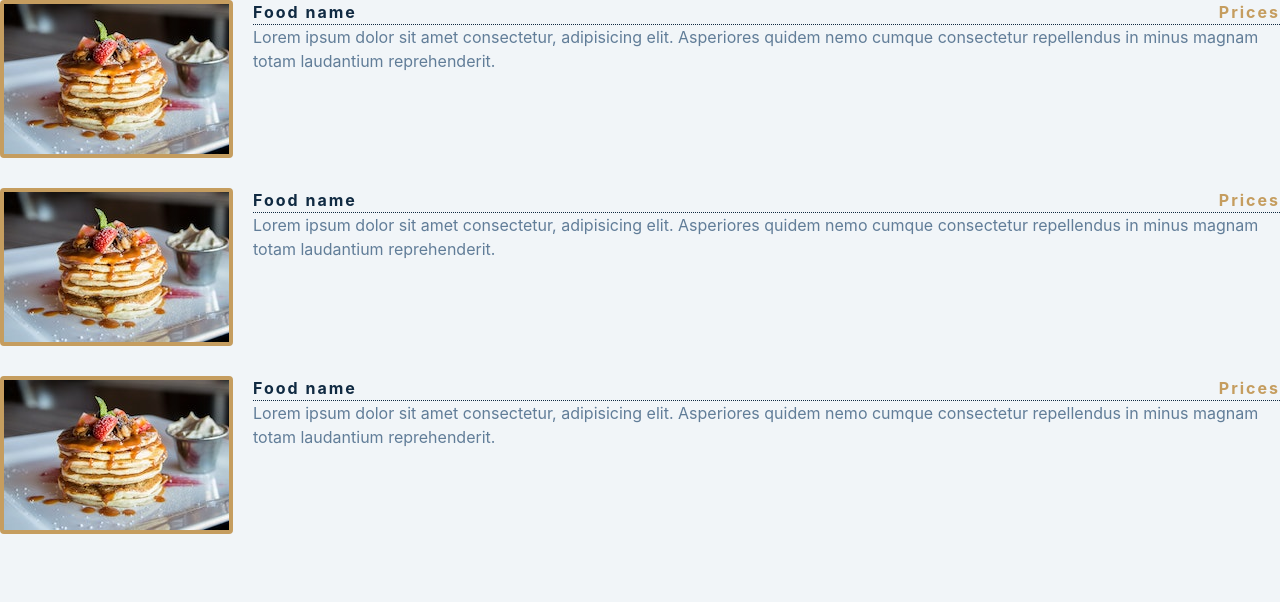
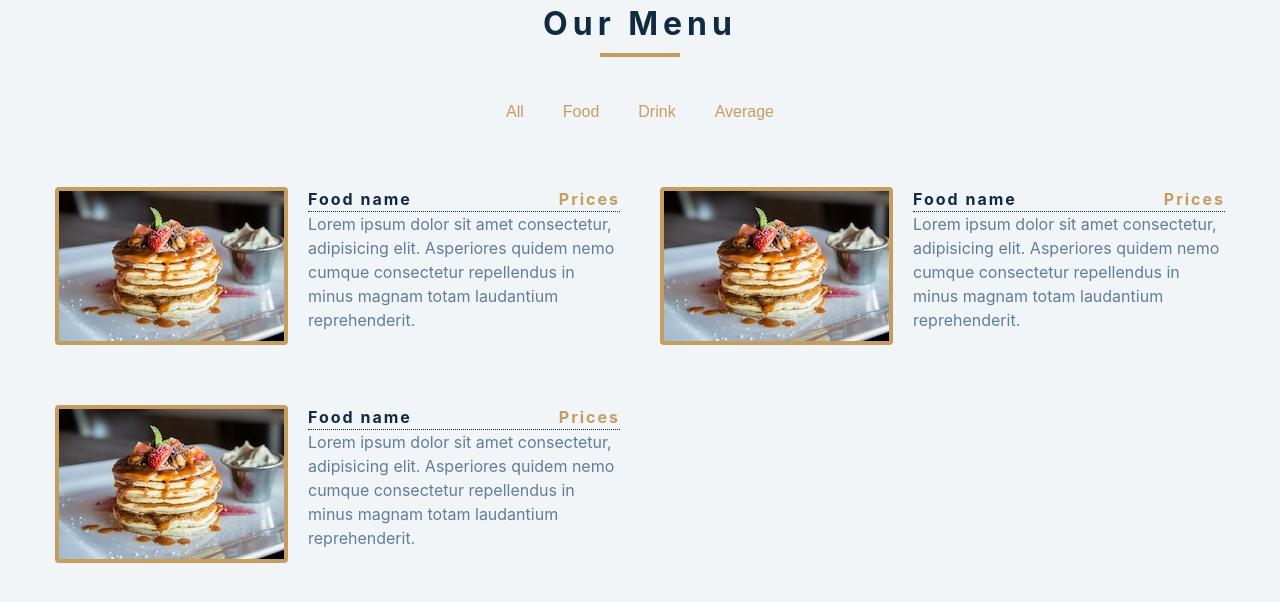
Before and after one commit to DoanhTran03/react-projects, a React (Vite) app: page / in a window 1280 px wide. Shown: the top 602 px of the page. Built offline with nearby package versions, Linux system fonts and the light colour scheme.

Commit message:
Build Menu component

```diff
--- a/src/App.tsx
+++ b/src/App.tsx
@@ -2,13 +2,14 @@ import { useState } from "react"
 import FoodItem from "./components/FoodItem"
 import CategoryTab from "./components/CategoryTab"
 import MenuGrid from "./components/MenuGrid"
+import Menu from "./components/Menu"
 
 function App() {
   const [count, setCount] = useState(0)
 
   return (
     <>
-    <MenuGrid></MenuGrid>
+    <Menu></Menu>
     </>
   )
 }
--- /dev/null
+++ b/src/components/Menu.tsx
@@ -0,0 +1,18 @@
+import React from 'react'
+import CategoryTab from './CategoryTab'
+import MenuGrid from './MenuGrid'
+
+const Menu = () => {
+  return (
+    <div className='menu'>
+        <div className="menu__heading">
+            <h1>Our Menu</h1>
+            <div className="line"></div>
+        </div>
+        <CategoryTab></CategoryTab>
+        <MenuGrid></MenuGrid>
+    </div>
+  )
+}
+
+export default Menu
--- a/src/index.css
+++ b/src/index.css
@@ -53,9 +53,14 @@ h4 {
 
 /*Category Tab*/
 .categoryTab {
+  margin-bottom: 2rem;
+  display: flex;
+  width: 100%;
+  justify-content: center;
   color: var(--primary-color);
 }
 .categoryTab__btn {
+  margin: 0 0.75rem;
   padding: 6px 12px;
   border-radius: 5px;
   border: 1.6px transparent solid;
@@ -71,6 +76,30 @@ h4 {
 }
 /*MenuGrid*/
 .menuGrid {
+  grid-template-columns: 1fr 1fr;
+  width: 100%;
+  max-width: 117rem;
   display: grid;
-  gap: 3rem 2rem;
+  gap: 6rem 4rem;
 }
+/*Menu*/
+.menu {
+  display: flex;
+  align-items: center;
+  flex-direction: column;
+  gap: 4rem;
+}
+.menu__heading {
+  letter-spacing: 0.5rem;
+  width: fit-content;
+  margin: 0 auto;
+}
+.menu__heading h1 {
+  margin-bottom: 0.5rem;
+}
+.menu__heading .line{
+  background-color: var(--primary-color);
+  width: 8rem;
+  height: 0.4rem;
+  margin: 0 auto;
+}
```
